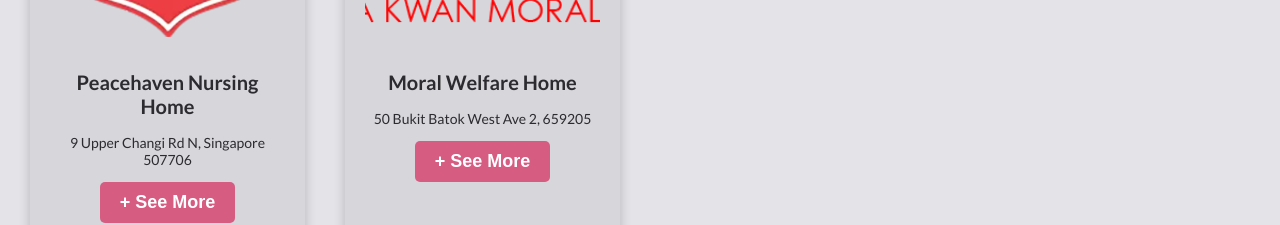
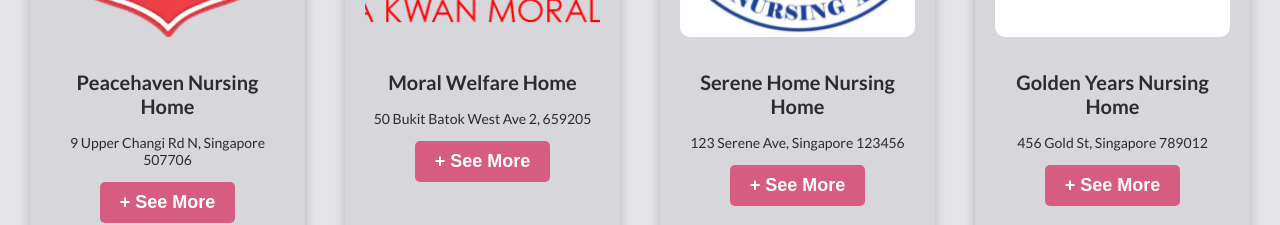
Before and after one commit to kidscoots101/caring-bridge, a React (Create React App) app: page / in a window 1280 px wide. Shown: the part 996-1221 px from the top of the page. Built offline with nearby package versions, Linux system fonts and the light colour scheme.

Commit message:
added 2 more nursing homes

```diff
--- a/src/screens/Care.js
+++ b/src/screens/Care.js
@@ -9,6 +9,8 @@
 import peach from '../assets/peachhaven.jpeg'
 import User from './User';
 import Modal from 'react-modal';
+import serene from '../assets/serene.jpeg'
+import golden from '../assets/golden.png'
 import { FontAwesomeIcon } from '@fortawesome/react-fontawesome';
 import { faStar } from '@fortawesome/free-solid-svg-icons';
 
@@ -113,6 +115,18 @@
       imageUrl: moral,
       rating: 2
     },
+    {
+      name: 'Serene Home Nursing Home',
+      address: '123 Serene Ave, Singapore 123456',
+      imageUrl: serene,
+      rating: 4.6
+    },
+    {
+      name: 'Golden Years Nursing Home',
+      address: '456 Gold St, Singapore 789012',
+      imageUrl: golden,
+      rating: 4.4
+    }
   ];
 
   const NursingHomeList = ({ nursingHomes }) => {
```
Also changed, not shown: src/assets/golden.png (added), src/assets/serene.jpeg (added).
